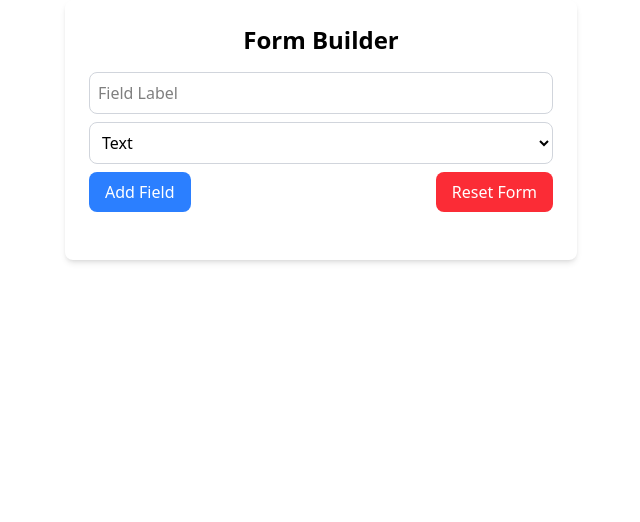
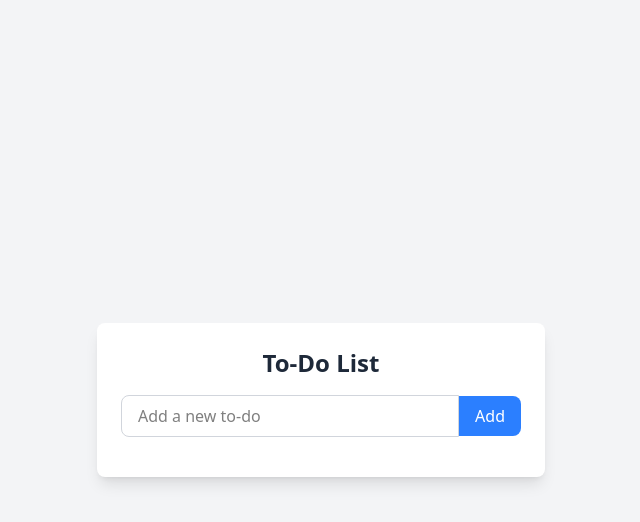
Before and after one commit to niranjandukhande/react-js-full, a React (Vite) app in the folder zus-projects/: page / in a window 1280 px wide. Shown: the top 522 px of the page, without its empty margins (319-959 px from the left). Built offline with nearby package versions, Linux system fonts and the light colour scheme.

Commit message:
todo zustand

```diff
--- a/zus-projects/src/App.tsx
+++ b/zus-projects/src/App.tsx
@@ -1,9 +1,9 @@
-import FormBuilder from "./components/FORM/FormBuilder"
+import Todo from "./components/Todo"
 
 const App = () => {
   return (
     <div>
-      <FormBuilder />
+      <Todo />
     </div>
   )
 }
--- /dev/null
+++ b/zus-projects/src/components/Todo.tsx
@@ -0,0 +1,75 @@
+import { useState } from "react"
+import useStore from "../store/useStoreTodo"
+
+const Todo = () => {
+  const { todos, addTodo, removeTodo, toggleTodo } = useStore()
+  const [inputValue, setInputValue] = useState("")
+
+  const handleAddTodo = () => {
+    if (inputValue.trim() === "") return
+
+    addTodo({ id: Date.now(), text: inputValue, completed: false })
+    setInputValue("")
+  }
+
+  return (
+    <div className="min-h-screen flex items-center justify-center bg-gray-100">
+      <div className="bg-white p-6 rounded-lg shadow-lg w-full max-w-md">
+        <h1 className="text-2xl font-bold mb-4 text-center text-gray-800">
+          To-Do List
+        </h1>
+        <div className="flex items-center mb-4">
+          <input
+            type="text"
+            value={inputValue}
+            onChange={(e) => setInputValue(e.target.value)}
+            placeholder="Add a new to-do"
+            className="flex-grow px-4 py-2 border rounded-l-lg border-gray-300 focus:outline-none focus:ring-2 focus:ring-blue-500"
+          />
+
+          <button
+            onClick={handleAddTodo}
+            className="bg-blue-500 text-white px-4 py-2 rounded-r-lg hover:bg-blue-600 focus:outline-none focus:ring-2 focus:ring-blue-500"
+          >
+            Add
+          </button>
+        </div>
+
+        <ul className="space-y-3">
+          {todos.map((todo) => (
+            <li
+              key={todo.id}
+              className="flex items-center justify-between bg-gray-50 p-3 rounded-lg shadow-sm"
+            >
+              <div className="flex items-center">
+                <input
+                  type="checkbox"
+                  checked={todo.completed}
+                  onChange={() => toggleTodo(todo.id)}
+                  className="mr-2 form-checkbox h-5 w-5 text-blue-600"
+                />
+                <span
+                  className={`${
+                    todo.completed
+                      ? "line-through text-gray-400"
+                      : "text-gray-700"
+                  }`}
+                >
+                  {todo.text}
+                </span>
+              </div>
+              <button
+                onClick={() => removeTodo(todo.id)}
+                className="text-red-500 hover:text-red-700 focus:outline-none focus:ring-2 focus:ring-red-500"
+              >
+                Delete
+              </button>
+            </li>
+          ))}
+        </ul>
+      </div>
+    </div>
+  )
+}
+
+export default Todo
--- /dev/null
+++ b/zus-projects/src/store/useStoreTodo.ts
@@ -0,0 +1,29 @@
+import { create } from "zustand"
+
+interface Todo {
+  id: number
+  text: string
+  completed: boolean
+}
+
+interface TodoStore {
+  todos: Todo[]
+  addTodo: (todo: Todo) => void
+  removeTodo: (id: number) => void
+  toggleTodo: (id: number) => void
+}
+
+const useStore = create<TodoStore>((set) => ({
+  todos: [],
+  addTodo: (todo) => set((state) => ({ todos: [...state.todos, todo] })),
+  removeTodo: (id) =>
+    set((state) => ({ todos: state.todos.filter((todo) => todo.id !== id) })),
+  toggleTodo: (id) =>
+    set((state) => ({
+      todos: state.todos.map((todo) =>
+        todo.id === id ? { ...todo, completed: !todo.completed } : todo
+      ),
+    })),
+}))
+
+export default useStore
```
